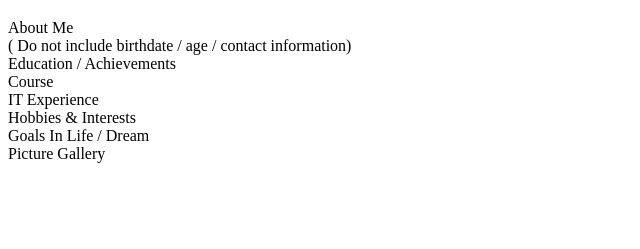
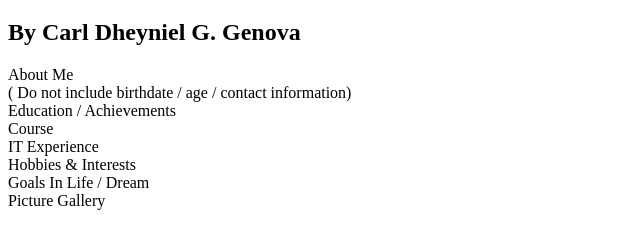
Before and after one commit to Carlll562/Webprog-SF241-html-lessons-, a plain HTML site: page introduction/index.html in a window 1280 px wide. Shown: the part 61-310 px from the top of the page, without its empty margins (0-640 px from the left). Drawn offline with Linux system fonts and the light colour scheme.

Commit message:
Update index.html

```diff
--- a/introduction/index.html
+++ b/introduction/index.html
@@ -5,7 +5,8 @@
 </head>
 <body>
 
-<h1>Personal Profile Web page </h1>
+<h1>Personal Profile Web page</h1>
+ <h2>By Carl Dheyniel G. Genova</h2>
 <p>
 
 About Me<br>
```
